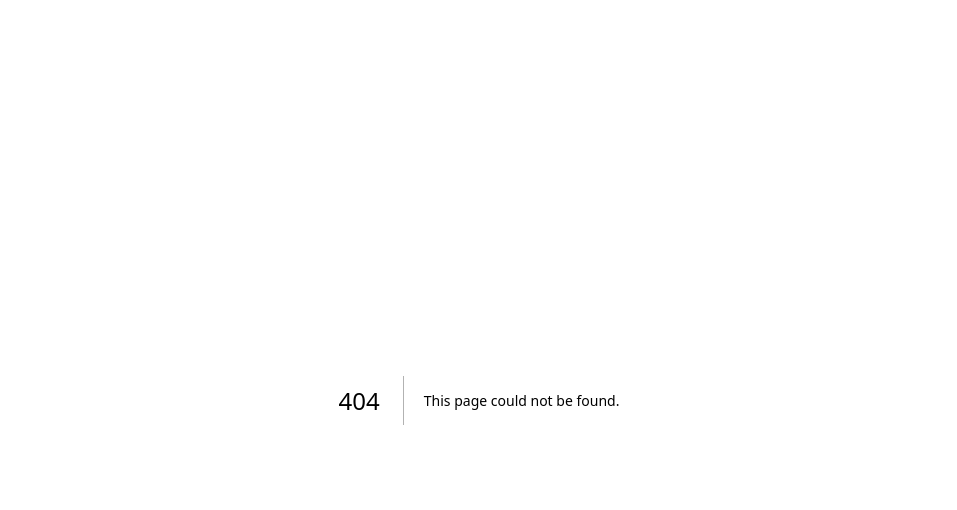
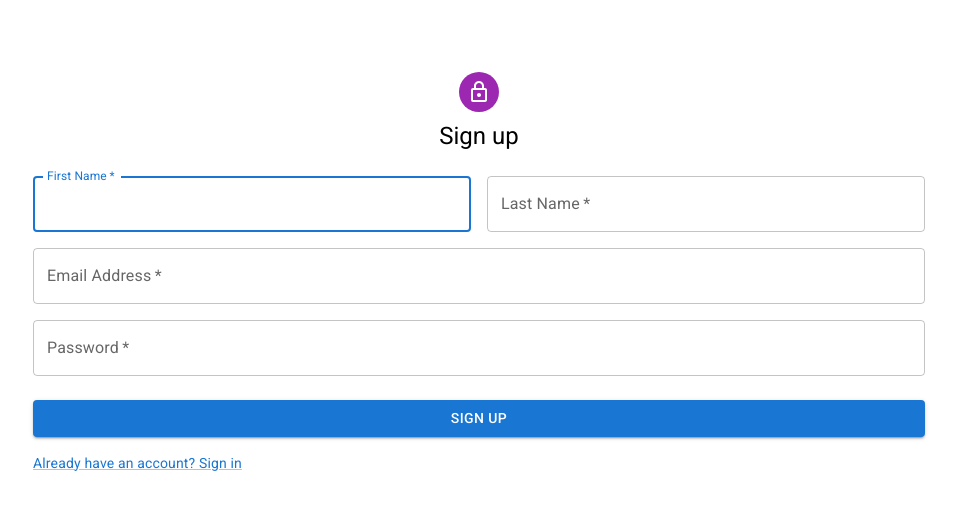
Before and after one commit to Kneesal/notely, a Next.js app: page /user/signup in a window 1280 px wide. Before the commit this address had no page. Shown: the top 510 px of the page, without its empty margins (161-1118 px from the left). Built offline with nearby package versions, Linux system fonts and the light colour scheme.

Commit message:
create signin page

```diff
--- /dev/null
+++ b/src/Components/SignUp/SignUp.tsx
@@ -0,0 +1,95 @@
+import { ReactElement } from 'react'
+import Avatar from '@mui/material/Avatar'
+import Button from '@mui/material/Button'
+import TextField from '@mui/material/TextField'
+import Link from '@mui/material/Link'
+import Grid from '@mui/material/Grid'
+import Box from '@mui/material/Box'
+import LockOutlinedIcon from '@mui/icons-material/LockOutlined'
+import Typography from '@mui/material/Typography'
+
+export function SignUp(): ReactElement {
+  const handleSubmit = () => {
+    console.log('submitted')
+  }
+
+  return (
+    <Box
+      sx={{
+        marginTop: 8,
+        display: 'flex',
+        flexDirection: 'column',
+        alignItems: 'center'
+      }}
+    >
+      <Avatar sx={{ m: 1, bgcolor: 'secondary.main' }}>
+        <LockOutlinedIcon />
+      </Avatar>
+      <Typography component='h1' variant='h5'>
+        Sign up
+      </Typography>
+      <Box
+        component='form'
+        onSubmit={handleSubmit}
+        method='POST'
+        sx={{ mt: 3 }}
+      >
+        <Grid container spacing={2}>
+          <Grid item xs={12} sm={6}>
+            <TextField
+              autoComplete='given-name'
+              name='firstName'
+              required
+              fullWidth
+              id='firstName'
+              label='First Name'
+              autoFocus
+            />
+          </Grid>
+          <Grid item xs={12} sm={6}>
+            <TextField
+              required
+              fullWidth
+              id='lastName'
+              label='Last Name'
+              name='lastName'
+              autoComplete='family-name'
+            />
+          </Grid>
+          <Grid item xs={12}>
+            <TextField
+              required
+              fullWidth
+              id='email'
+              label='Email Address'
+              name='email'
+              autoComplete='email'
+            />
+          </Grid>
+          <Grid item xs={12}>
+            <TextField
+              required
+              fullWidth
+              name='password'
+              label='Password'
+              type='password'
+              id='password'
+              autoComplete='new-password'
+            />
+          </Grid>
+        </Grid>
+        <Button
+          type='submit'
+          fullWidth
+          variant='contained'
+          sx={{ mt: 3, mb: 2 }}
+        >
+          Sign Up
+        </Button>
+        <Link href='#' variant='body2'>
+          Already have an account? Sign in
+        </Link>
+      </Box>
+    </Box>
+  )
+}
--- /dev/null
+++ b/src/Components/SignUp/index.ts
@@ -0,0 +1 @@
+export { SignUp } from './SignUp'
--- /dev/null
+++ b/src/libs/AuthProvider/AuthProvider.tsx
@@ -0,0 +1 @@
+import { ReactElement } from 'react'
--- /dev/null
+++ b/src/pages/user/signup.tsx
@@ -0,0 +1,6 @@
+import { SignUp } from '@/Components/SignUp'
+import { ReactElement } from 'react'
+
+export default function SignUpPage(): ReactElement {
+  return <SignUp />
+}
```
Also changed, not shown: src/libs/firebaseConfig.ts (deleted, +0 -17 lines), src/libs/firebaseConfig/firebaseConfig.ts (added, +19 -0 lines).
